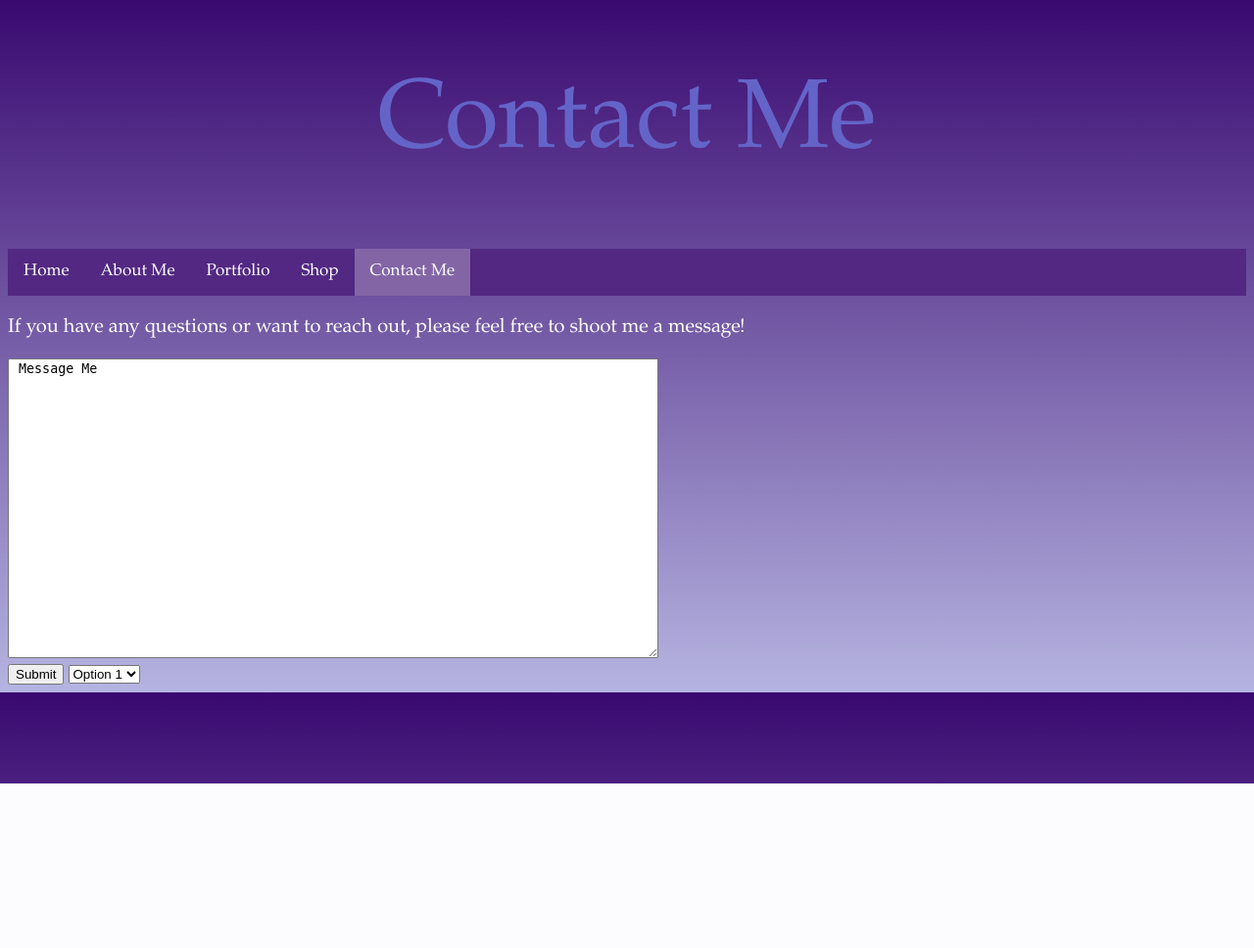
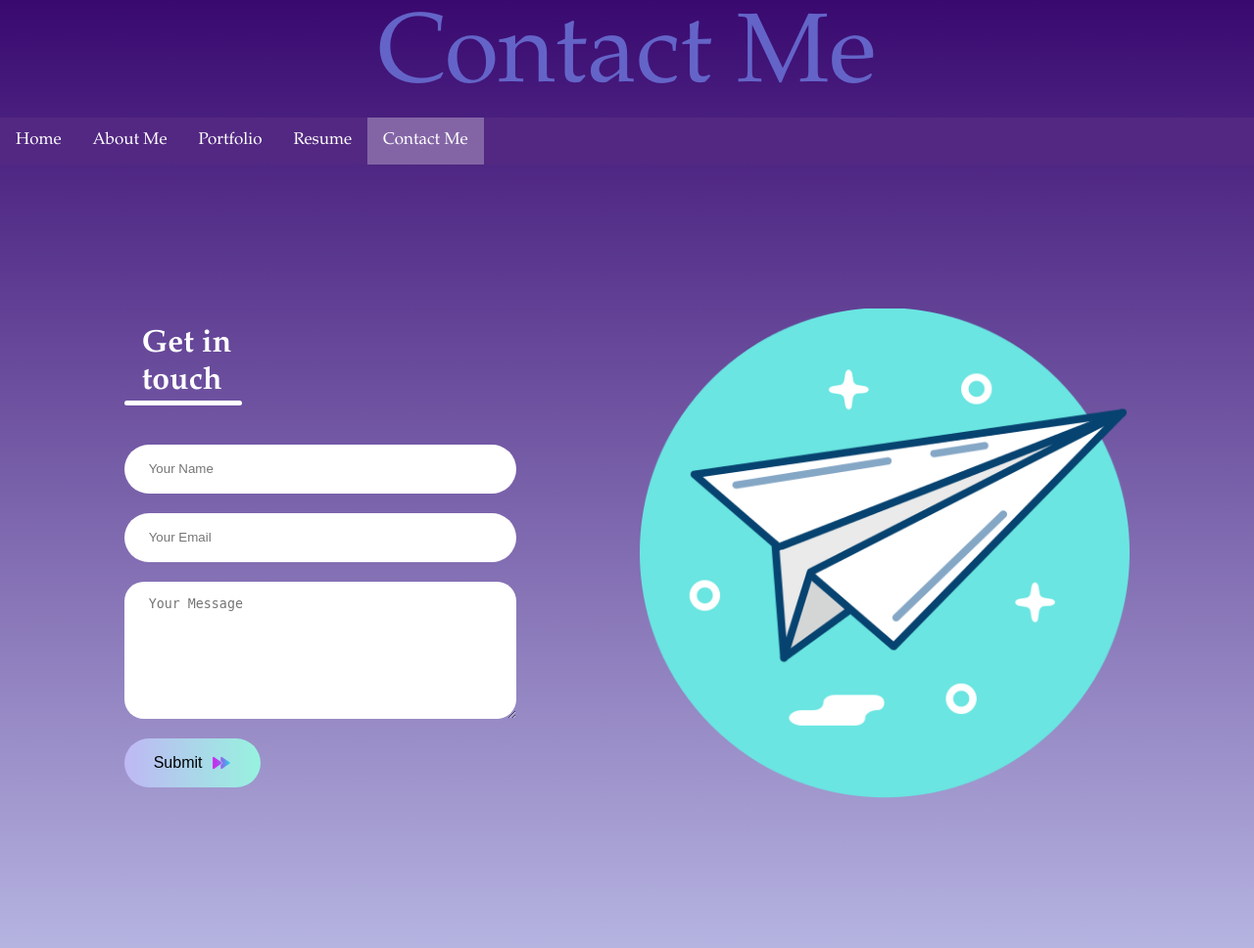
Before and after one commit to cristinahh/testing, a Flask app: page /contact in a window 1280 px wide. Shown: the whole page at 98% size. Before the commit the page ends 800 px from the top, so only its background shows below. Run offline with Flask 3, Linux system fonts and the light colour scheme.

Commit message:
worked on contact page.

```diff
--- a/app.py
+++ b/app.py
@@ -6,13 +6,6 @@ app = Flask(__name__)
 @app.route('/')  #when this path is accessed, show whatever is after return
 def hello_world():
   return render_template('home.html')
-
-
-@app.route(
-    '/laying')  #when this path is accessed, show whatever is after return
-def laying():
-  return render_template('laying.html')
-
 
 @app.route(
     '/aboutme')  #when this path is accessed, show whatever is after return
@@ -25,27 +18,17 @@ def aboutme():
 def portfolio():
   return render_template('portfolio.html')
 
+
 @app.route(
-  '/resume')  #when this path is accessed, show whatever is after return
+    '/resume')  #when this path is accessed, show whatever is after return
 def resume():
   return render_template('resume.html')
 
 
 @app.route(
-  '/shop')  #when this path is accessed, show whatever is after return
-def shop():
-  return render_template('shop.html')
-
-@app.route(
-  '/myaccount')  #when this path is accessed, show whatever is after return
-def myaccount():
-  return render_template('myaccount.html')
-
-@app.route(
-  '/contact')  #when this path is accessed, show whatever is after return
+    '/contact')  #when this path is accessed, show whatever is after return
 def contact():
   return render_template('contact.html')
-
 
 
 print(__name__)
--- a/static/css/about.css
+++ b/static/css/about.css
@@ -72,6 +72,16 @@ p {
   width: 30%;
   float: left;
 }
+.pdf {
+  display: block;
+    margin-left: 10%;
+    margin-right: 10%;
+    margin-top: 5%;
+    margin-bottom: 5%;
+    width: 50%;
+    float: left;
+  }
+}
 
 .p-buttons {
   background-color: #6932a8;
@@ -86,3 +96,92 @@ p {
   display: inline-block;
 
 }
+
+*{
+  padding: 0;
+  margin: 0;
+  box-sizing: border-box;
+}
+
+.contact-container{
+  height: 100vh;
+  display: flex;
+  align-items: center;
+  justify-content: space-evenly;
+
+}
+.contact-left{
+  display: flex;
+  flex-direction: column;
+  align-items: start;
+  gap: 20px;
+
+}
+
+.contact-left-title h2{
+  font-weight: 600;
+  font-size: 40px
+  margin-bottom: 5px;
+
+}
+
+.contact-left-title hr{
+  border: none;
+  width: 120px;
+  height: 5px;
+  background-color: white;
+  border-radius: 10px;
+  margin-bottom: 20px;
+
+}
+
+.contact-input{
+  width: 400px;
+  height: 50px;
+  border: none;
+  outline: none;
+  padding-left: 25px;
+  font-weight: 500;
+  color: darkblue;
+  border-radius: 50px;
+}
+.contact-left textarea{
+  height: 140px;
+  padding-top: 15px;
+  border-radius: 20px;
+
+}
+.contact-input:focus{
+  border: 2px solid #242784;
+}
+.contact-input:placeholder{
+  color: lightgray;
+}
+.contact-left button{
+  display:flex;
+  align-items: center;
+  padding: 15px 30px;
+  font-size: 16px;
+  color: black;
+  gap: 10px;
+  border: none;
+  border-radius: 50px;
+  background: linear-gradient(270deg, #97f2df, #bfb8f4);
+  cursor: pointer;
+
+}
+.contact-left button img{
+  height: 20px;
+  width: 20px;
+}
+.contact-right img{
+  width: 500px;
+}
+@media (max-width:800px) {
+  .contact-input{
+    width: 80vw;
+  }
+  .contact-right{
+    display: none;
+  }
+}
--- a/templates/aboutme.html
+++ b/templates/aboutme.html
@@ -17,15 +17,11 @@
       <a href="{{ url_for('hello_world') }} ">Home</a>
       <a class="active" href="{{ url_for('aboutme')}}">About Me</a>
       <a href="{{ url_for('portfolio')}}">Portfolio</a>
-      <a href="{{url_for('shop')}}">Shop</a>
+      <a href="{{ url_for('resume')}}"> Resume</a>
       <a href="{{url_for('contact')}}">Contact Me</a>
     </div>
 </head>
 <body>
-
-
-
-
 
   <img src="https://d294df8b-f88b-42eb-912c-60fea18e914a-00-1o8y0m0uzsuvk.worf.replit.dev/static/catalina.jpg" class="centered-photo" alt="Cristina" style="width:30%">
   <p id="firstp">
--- a/templates/contact.html
+++ b/templates/contact.html
@@ -1,30 +1,75 @@
-<!DOCTYPE html>
+<!doctype html>
 <html>
   <head>
-    <link rel="shortcut icon" href="{{ url_for('static', filename='favicon.png') }}">
+    <link
+      rel="shortcut icon"
+      href="{{ url_for('static', filename='favicon.png') }}"
+    />
+    <link
+      rel="stylesheet"
+      href="{{ url_for('static', filename='css/about.css') }}"
+      type="text/css"
+    />
   </head>
 
-<main><h1>Contact Me </h1></main>
-  <link rel="stylesheet" href="{{ url_for('static', filename='css/about.css') }}" type="text/css">
+  <main><h1>Contact Me</h1></main>
+
   <div class="topnav">
     <a href="{{ url_for('hello_world') }} ">Home</a>
     <a href="{{ url_for('aboutme')}}">About Me</a>
     <a href="{{ url_for('portfolio')}}">Portfolio</a>
-      <a href="{{url_for('shop')}}">Shop</a>
+    <a href="{{ url_for('resume')}}"> Resume</a>
     <a class="active" href="{{url_for('contact')}}">Contact Me</a>
   </div>
   <body>
-<p>If you have any questions or want to reach out, please feel free to shoot me a message!</p>
-  <textarea rows="20%" cols= "80%"> Message Me </textarea>
-<br>
-  <input type="submit" value="Submit" name="contactmsg">
-
-
-  <select>
-      <option>Option 1</option>
-      <option>Option 2</option>
-      <option value="third option">Option 3</option>
-  </select>
-
+    <div class="contact-container">
+      <form
+        action="https://api.web3forms.com/submit"
+        method="POST"
+        class="contact-left"
+      >
+        <div class="contact-left-title">
+          <h2>Get in touch</h2>
+          <hr />
+        </div>
+        <input
+          type="hidden"
+          name="access_key"
+          value="f2084c61-d26d-43a2-ae47-c75bc2dcd6f2"
+        />
+        <input
+          type="text"
+          name="name"
+          placeholder="Your Name"
+          class="contact-input"
+          required
+        />
+        <input
+          type="email"
+          name="email"
+          placeholder="Your Email"
+          class="contact-input"
+          required
+        />
+        <textarea
+          name="message"
+          placeholder="Your Message"
+          class="contact-input"
+          required
+        ></textarea>
+        <button type="submit">
+          Submit<img
+            src="https://d294df8b-f88b-42eb-912c-60fea18e914a-00-1o8y0m0uzsuvk.worf.replit.dev/static/next-button.png"
+            width="30px"
+          />
+        </button>
+      </form>
+      <div class="contact-right">
+        <img
+          src="https://d294df8b-f88b-42eb-912c-60fea18e914a-00-1o8y0m0uzsuvk.worf.replit.dev/static/paperplane.png"
+          alt=""
+        />
+      </div>
+    </div>
   </body>
 </html>
--- a/templates/home.html
+++ b/templates/home.html
@@ -16,7 +16,7 @@
       <a class="active" href="{{ url_for('hello_world') }}" >Home</a>
       <a href="{{ url_for('aboutme')}}">About Me</a>
       <a href="{{ url_for('portfolio')}}">Portfolio</a>
-      <a href="{{url_for('shop')}}">Shop</a>
+      <a href="{{ url_for('resume')}}"> Resume</a>
       <a href="{{url_for('contact')}}">Contact Me</a>
     </div>
 
--- a/templates/portfolio.html
+++ b/templates/portfolio.html
@@ -11,7 +11,7 @@
       <a href="{{ url_for('hello_world') }} ">Home</a>
       <a href="{{ url_for('aboutme')}}">About Me</a>
       <a class="active" href="{{ url_for('portfolio')}}">Portfolio</a>
-      <a href="{{url_for('shop')}}">Shop</a>
+      <a href="{{ url_for('resume')}}"> Resume</a>
       <a href="{{url_for('contact')}}">Contact Me</a>
     </div>
     </head>
```
Also changed, not shown: static/css/shophome.css (+34 -4 lines), templates/resume.html (+28 -10 lines), templates/shop.html (+21 -30 lines), static/clogo.png (added), static/clogo1.png (added), static/clogo3.png (added), static/clogorem.png (added), static/cool-background.png (added), static/next-button.png (added), static/paperplane.png (added), static/shop1.png (added), static/shop2.png (added), 1 other file. Lines whose indentation alone changed are shown as unchanged.
